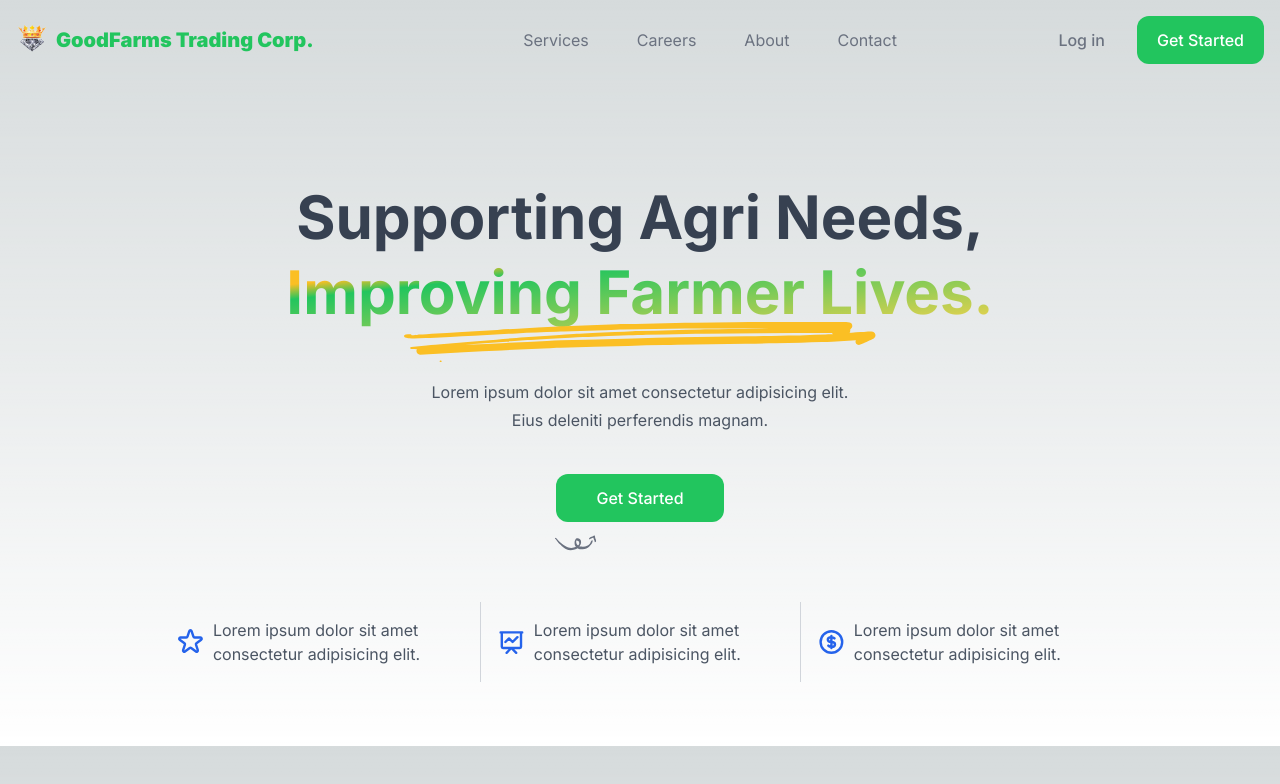
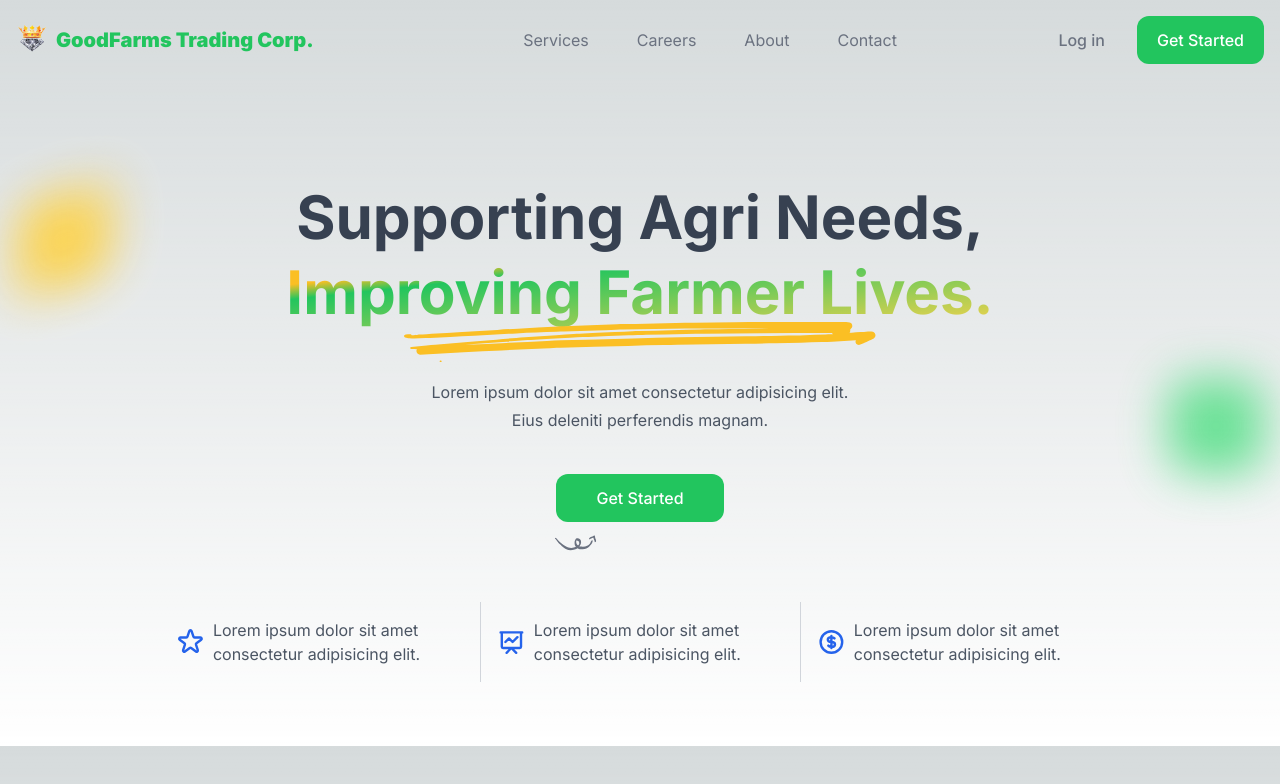
Before and after one commit to berteng90/gtc_landing, a Next.js app: page / in a window 1280 px wide. Shown: the top 784 px of the page. Built offline with nearby package versions, Linux system fonts and the light colour scheme.

Commit message:
Added Colored Circles in the Hero

```diff
--- a/components/Hero.js
+++ b/components/Hero.js
@@ -1,9 +1,10 @@
-import Image from "next/image";
-
 export const Hero = () => {
   return (
     <div>
       <div class="relative py-12 sm:py-16 lg:pt-20 xl:pb-0">
+        <span className="absolute left-6 md:left-4 top-24 lg:top-28 w-24 h-24 rotate-90 skew-x-12 rounded-3xl bg-amber-300 blur-xl opacity-60 lg:opacity-95 lg:block hidden"></span>
+        <span className="absolute right-4 bottom-12 w-24 h-24 rounded-3xl bg-green-400 blur-xl opacity-80"></span>
+
         <div class="relative mx-auto max-w-7xl px-4 sm:px-6 lg:px-8">
           <div class="mx-auto max-w-3xl text-center">
             <h1 class="font-bold mt-5 text-3xl  leading-tight text-gray-700 sm:text-5xl sm:leading-tight lg:text-6xl lg:leading-tight">
```
